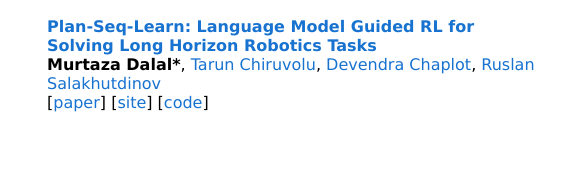
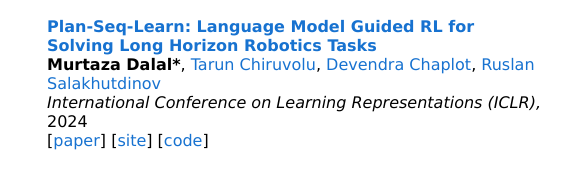
Before and after one commit to mihdalal/mihdalal.github.io, a plain HTML site: page index.html in a window 1280 px wide. Shown: the part 812-982 px from the top of the page, 477-1051 px from the left. Drawn offline with Linux system fonts and the light colour scheme.

Commit message:
updated to say published at ICLR for psl

```diff
--- a/index.html
+++ b/index.html
@@ -188,6 +188,8 @@
                   <a href="https://www.linkedin.com/in/tarun-chiruvolu/">Tarun Chiruvolu</a>,
                   <a href="https://devendrachaplot.github.io/">Devendra Chaplot</a>,
                   <a href="https://www.cs.cmu.edu/~rsalakhu/">Ruslan Salakhutdinov</a>
+                  <br>
+                  <em> International Conference on Learning Representations (ICLR), </em> 2024 <font color="red"></font>
                   <br>
                   [<a href="https://mihdalal.github.io/planseqlearn/resources/paper.pdf">paper</a>]
                   [<a href="https://mihdalal.github.io/planseqlearn/">site</a>]
```
